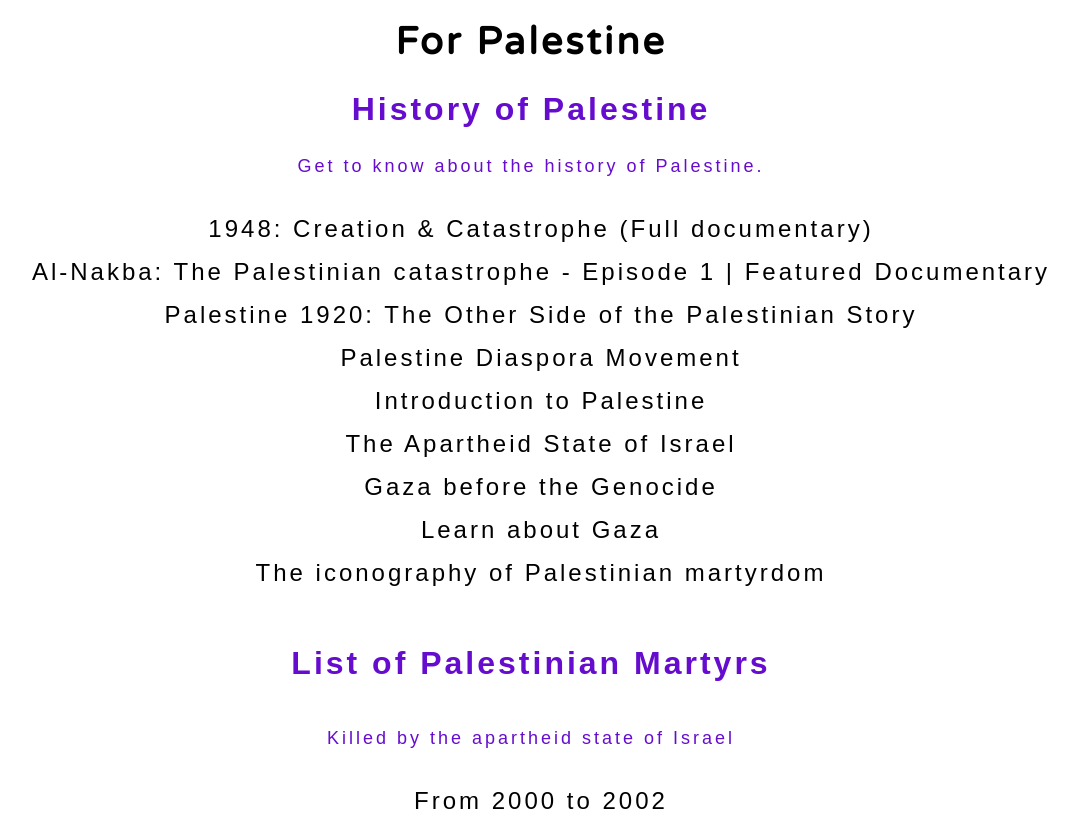
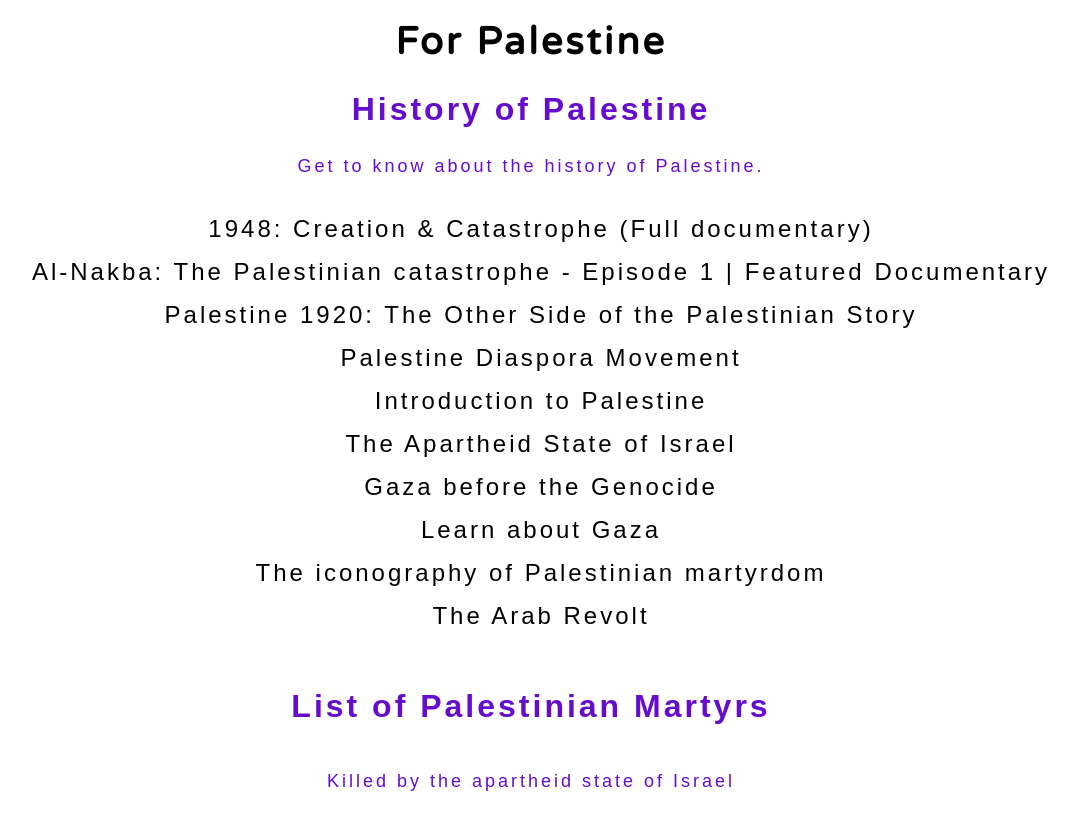
Before and after one commit to soniigx/For-Palestine, a plain HTML site: page index.html in a window 1280 px wide. Shown: the top 817 px of the page, without its empty margins (109-1187 px from the left). Drawn offline with Linux system fonts and the light colour scheme.

Commit message:
added a new link on the history section

```diff
--- a/index.html
+++ b/index.html
@@ -76,6 +76,13 @@
                 class="color-text"
                 href="https://www.middleeasteye.net/opinion/palestinian-iconography-martyrdom"
                 >The iconography of Palestinian martyrdom</a
+              >
+            </li>
+            <li>
+              <a
+                class="color-text"
+                href="https://nzhistory.govt.nz/war/ottoman-empire/arab-revolt"
+                >The Arab Revolt</a
               >
             </li>
           </ul>
```
